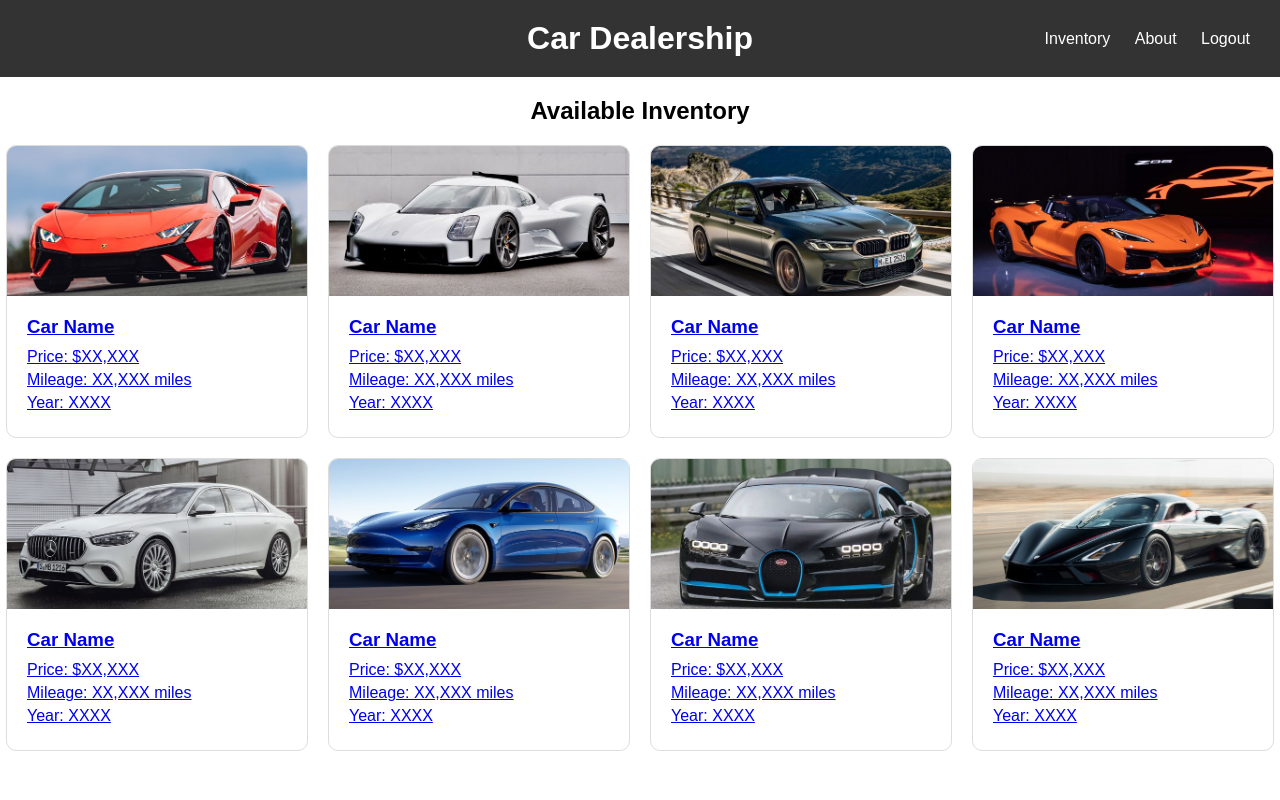
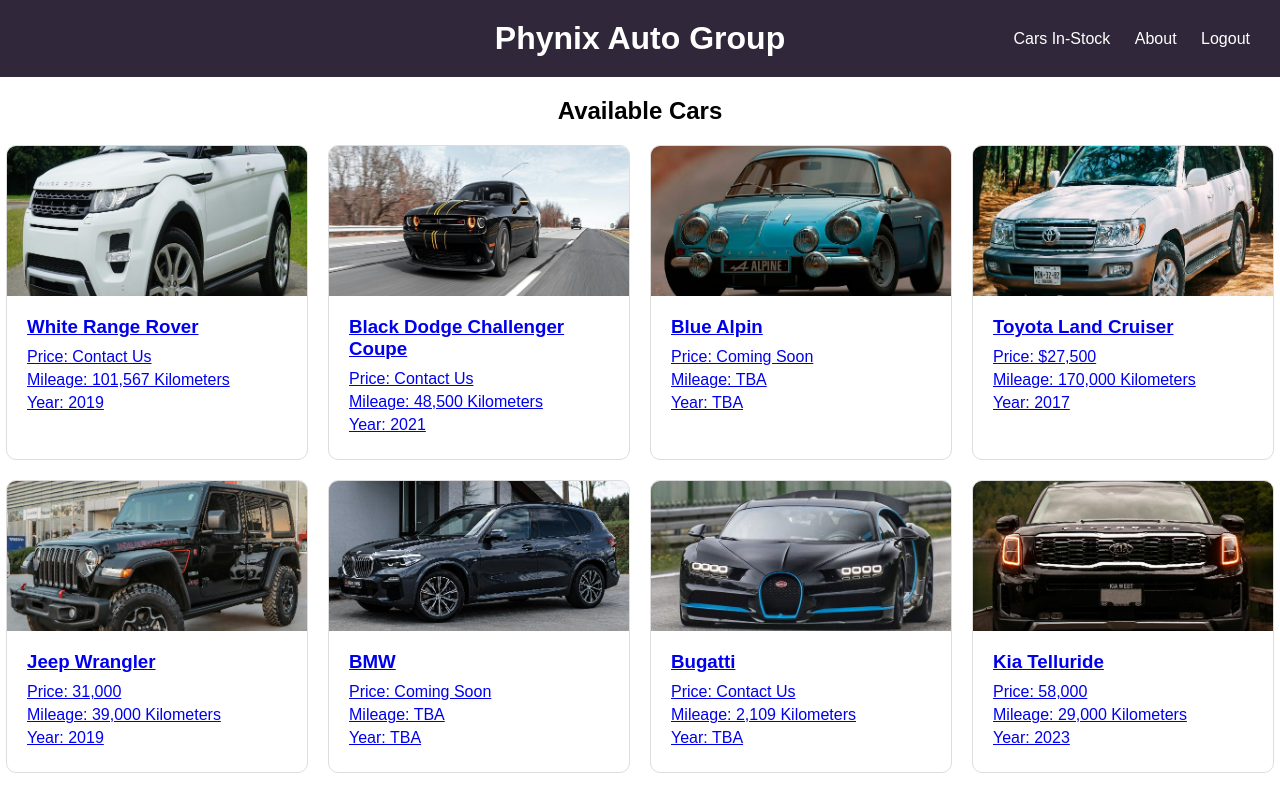
Before and after one commit to rbrinto/Car_DealerShip_Website_Demo_Project, a Flask app: page /inventory in a window 1280 px wide. Run offline with Flask 3, Linux system fonts and the light colour scheme; a user stored in the database is signed in; some libraries are stand-ins or nearby versions.

Commit message:
Final push of the project after group meeting

```diff
--- a/app.py
+++ b/app.py
@@ -4,7 +4,7 @@ from flask_mysqldb import MySQL
 app = Flask(__name__)
 app.config['MYSQL_HOST'] = 'localhost'
 app.config['MYSQL_USER'] = 'root'
-app.config['MYSQL_PASSWORD'] = 'root'
+app.config['MYSQL_PASSWORD'] = '61017751'
 app.config['MYSQL_DB'] = 'caraccounts'
 app.config['SECRET_KEY'] = 'my_secret_key'
 
@@ -93,6 +93,7 @@ def book_car():
     return redirect("/inventory")
 
 @app.route('/mybookings')
+
 def mybookings():
     cur = mysql.connection.cursor()
 
--- a/static/styles.css
+++ b/static/styles.css
@@ -7,8 +7,8 @@ body {
 }
 
 header {
-    background-color: #333;
-    color: #fff;
+    background-color: #31273a;
+    color: #ffffff;
     padding: 20px;
     text-align: center;
     position: relative;
@@ -64,6 +64,7 @@ nav a:hover {
 
 .welcome-section {
     max-width: 800px;
+    text-align: center;
     margin: 20px auto;
     padding: 0 20px;
 }
@@ -72,7 +73,7 @@ nav a:hover {
     max-width: 800px;
     margin: 20px auto;
     padding: 0 20px;
-    background-color: #f9f9f9;
+    background-color: #bdb4db;
     border-radius: 20px;
     text-align: center;
 }
@@ -89,7 +90,8 @@ nav a:hover {
     max-width: 800px;
     margin: 20px auto;
     padding: 0 20px;
-    background-color: #f9f9f9;
+    background-color: #7d7d9e;
+    color: #fff;
     border-radius: 10px;
     text-align: center;
 }
--- a/templates/about.html
+++ b/templates/about.html
@@ -3,14 +3,14 @@
 <head>
     <meta charset="UTF-8">
     <meta name="viewport" content="width=device-width, initial-scale=1.0">
-    <title>Car Dealership - About Us</title>
+    <title>Phynix Auto Group - About Us</title>
     <link rel="stylesheet" href="{{ url_for('static', filename='styles.css') }}">
 </head>
 <body>
     <header>
-        <h1><a href="{{ url_for('index') }}" style="text-decoration: none; color: inherit;">Car Dealership</a></h1>
+        <h1><a href="{{ url_for('index') }}" style="text-decoration: none; color: inherit;">Phynix Auto Group</a></h1>
         <nav>
-            <a class="{% if active_page == 'inventory' %}active{% endif %}" href="{{ url_for('inventory') }}">Inventory</a>
+            <a class="{% if active_page == 'inventory' %}active{% endif %}" href="{{ url_for('inventory') }}">Cars In-Stock</a>
             <a class="{% if active_page == 'about' %}active{% endif %}" href="{{ url_for('about') }}">About</a>
             {% if session.get('user_id') %}
             <a href="{{ url_for('logout') }}">Logout</a>
--- a/templates/inventory.html
+++ b/templates/inventory.html
@@ -3,14 +3,14 @@
 <head>
     <meta charset="UTF-8">
     <meta name="viewport" content="width=device-width, initial-scale=1.0">
-    <title>Car Dealership - Inventory</title>
+    <title>Phynix Auto Group - Available Stock</title>
     <link rel="stylesheet" href="{{ url_for('static', filename='styles.css') }}">
 </head>
 <body>
     <header>
-        <h1><a href="{{ url_for('index') }}" style="text-decoration: none; color: inherit;">Car Dealership</a></h1>
+        <h1><a href="{{ url_for('index') }}" style="text-decoration: none; color: inherit;">Phynix Auto Group</a></h1>
         <nav>
-            <a class="{% if active_page == 'inventory' %}active{% endif %}" href="{{ url_for('inventory') }}">Inventory</a>
+            <a class="{% if active_page == 'inventory' %}active{% endif %}" href="{{ url_for('inventory') }}">Cars In-Stock</a>
             <a class="{% if active_page == 'about' %}active{% endif %}" href="{{ url_for('about') }}">About</a>
             {% if session.get('user_id') %}
             <a href="{{ url_for('logout') }}">Logout</a>
@@ -18,79 +18,79 @@
         </nav>
     </header>
     <div class="centered-title">
-        <h2>Available Inventory</h2>
+        <h2>Available Cars</h2>
     </div>
     <div class="car-listings">
         <a href="{{ url_for('book_car', car_name='Car Model 1') }}" class="car-card">
             <div class="car-preview" style="background-image: url('/static/car1.jpg');"></div>
             <div class="car-details">
-                <h3>Car Name</h3>
-                <p>Price: $XX,XXX</p>
-                <p>Mileage: XX,XXX miles</p>
-                <p>Year: XXXX</p>
+                <h3>White Range Rover</h3>
+                <p>Price: Contact Us</p>
+                <p>Mileage: 101,567 Kilometers</p>
+                <p>Year: 2019</p>
             </div>
         </a>
         <a href="{{ url_for('book_car', car_name='Car Model 2') }}" class="car-card">
             <div class="car-preview" style="background-image: url('/static/car2.jpg');"></div>
             <div class="car-details">
-                <h3>Car Name</h3>
-                <p>Price: $XX,XXX</p>
-                <p>Mileage: XX,XXX miles</p>
-                <p>Year: XXXX</p>
+                <h3>Black Dodge Challenger Coupe</h3>
+                <p>Price: Contact Us</p>
+                <p>Mileage: 48,500 Kilometers</p>
+                <p>Year: 2021</p>
             </div>
         </a>
         <a href="{{ url_for('book_car', car_name='Car Model 3') }}" class="car-card">
             <div class="car-preview" style="background-image: url('/static/car3.jpg');"></div>
             <div class="car-details">
-                <h3>Car Name</h3>
-                <p>Price: $XX,XXX</p>
-                <p>Mileage: XX,XXX miles</p>
-                <p>Year: XXXX</p>
+                <h3>Blue Alpin</h3>
+                <p>Price: Coming Soon</p>
+                <p>Mileage: TBA</p>
+                <p>Year: TBA</p>
             </div>
         </a>
         <a href="{{ url_for('book_car', car_name='Car Model 4') }}" class="car-card">
             <div class="car-preview" style="background-image: url('/static/car4.jpg');"></div>
             <div class="car-details">
-                <h3>Car Name</h3>
-                <p>Price: $XX,XXX</p>
-                <p>Mileage: XX,XXX miles</p>
-                <p>Year: XXXX</p>
+                <h3>Toyota Land Cruiser</h3>
+                <p>Price: $27,500</p>
+                <p>Mileage: 170,000 Kilometers</p>
+                <p>Year: 2017</p>
             </div>
         </a>
         <a href="{{ url_for('book_car', car_name='Car Model 5') }}" class="car-card">
             <div class="car-preview" style="background-image: url('/static/car5.jpg');"></div>
             <div class="car-details">
-                <h3>Car Name</h3>
-                <p>Price: $XX,XXX</p>
-                <p>Mileage: XX,XXX miles</p>
-                <p>Year: XXXX</p>
+                <h3>Jeep Wrangler</h3>
+                <p>Price: 31,000</p>
+                <p>Mileage: 39,000 Kilometers</p>
+                <p>Year: 2019</p>
             </div>
         </a>
         <a href="{{ url_for('book_car', car_name='Car Model 6') }}" class="car-card">
             <div class="car-preview" style="background-image: url('/static/car6.jpg');"></div>
             <div class="car-details">
-                <h3>Car Name</h3>
-                <p>Price: $XX,XXX</p>
-                <p>Mileage: XX,XXX miles</p>
-                <p>Year: XXXX</p>
+                <h3>BMW</h3>
+                <p>Price: Coming Soon</p>
+                <p>Mileage: TBA</p>
+                <p>Year: TBA</p>
             </div>
         </a>
         <a href="{{ url_for('book_car', car_name='Car Model 7') }}" class="car-card">
             <div class="car-preview" style="background-image: url('/static/car7.jpg');"></div>
             <div class="car-details">
-                <h3>Car Name</h3>
-                <p>Price: $XX,XXX</p>
-                <p>Mileage: XX,XXX miles</p>
-                <p>Year: XXXX</p>
+                <h3>Bugatti</h3>
+                <p>Price: Contact Us</p>
+                <p>Mileage: 2,109 Kilometers</p>
+                <p>Year: TBA</p>
             </div>
         </a>
         <a href="{{ url_for('book_car', car_name='Car Model 8') }}" class="car-card">
             <div class="car-preview" style="background-image: url('/static/car8.jpg');"></div>
             <div class="car-details">
-                <h3>Car Name</h3>
-                <p>Price: $XX,XXX</p>
-                <p>Mileage: XX,XXX miles</p>
-                <p>Year: XXXX</p>
+                <h3>Kia Telluride</h3>
+                <p>Price: 58,000</p>
+                <p>Mileage: 29,000 Kilometers</p>
+                <p>Year: 2023</p>
             </div>
         </a>
     </div>
```
Also changed, not shown: database_backup.sql (added, +55 -0 lines), templates/index.html (+7 -7 lines), templates/sign_in.html (+4 -4 lines), README.md, static/car1.jpg, static/car2.jpg, static/car3.jpg, static/car4.jpg, static/car5.jpg, static/car6.jpg, static/car8.jpg.
